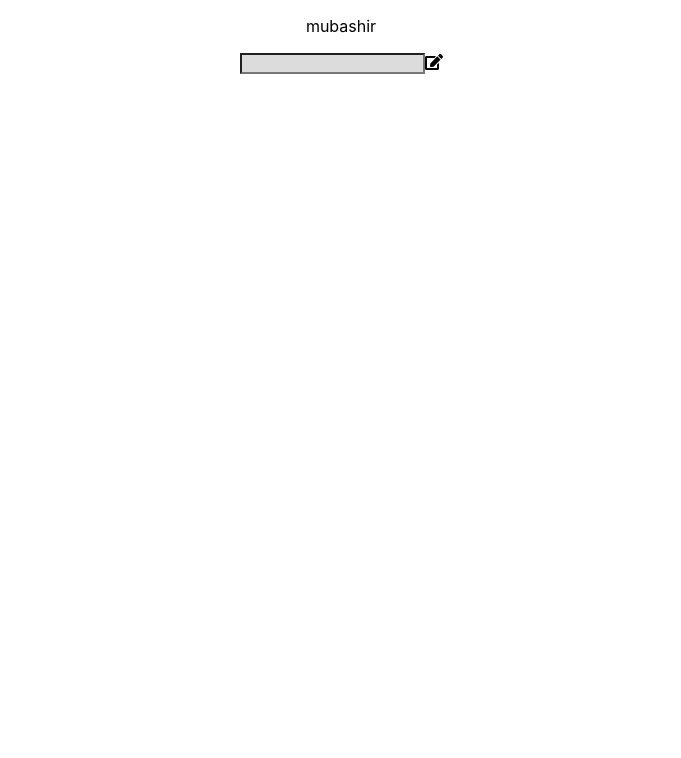
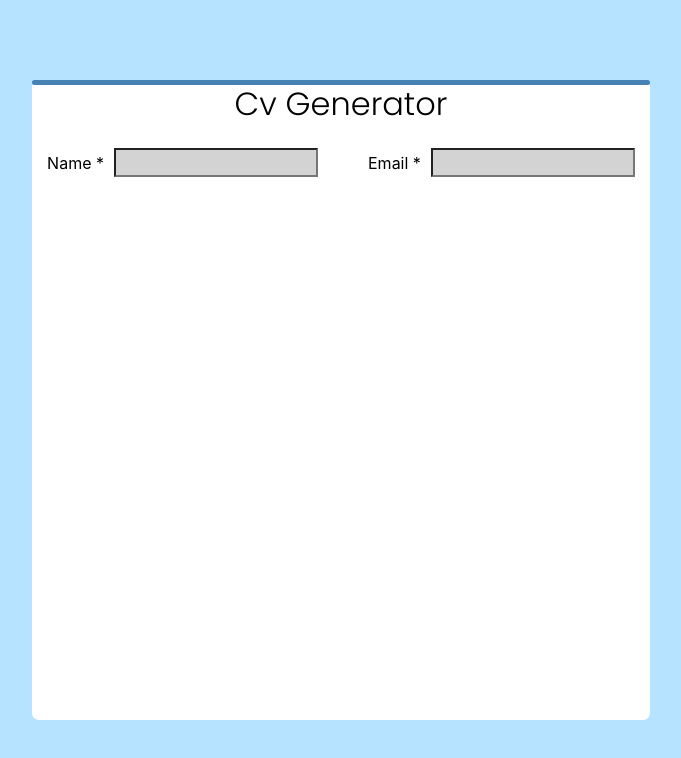
Before and after one commit to MubashirWaheed/CV-Appliaction, a React (Create React App) app: page / in a window 1280 px wide. Shown: the top 758 px of the page, without its empty margins (299-980 px from the left). Built offline with nearby package versions, Linux system fonts and the light colour scheme.

Commit message:
restructured the project

```diff
--- a/src/App.css
+++ b/src/App.css
@@ -1,38 +1,48 @@
-.App {
-  text-align: center;
+@import url("https://fonts.googleapis.com/css2?family=Poppins:wght@300;500;600&display=swap");
+* {
+  margin: 0;
+  padding: 0;
+}
+.background {
+  background-color: rgb(182, 227, 255);
+  width: 100%;
+  min-height: 100vh;
+  display: flex;
+  justify-content: center;
+  align-items: center;
+  flex-direction: column;
+}
+form {
+  width: 95%;
+  height: 80vh;
+  display: flex;
+  align-items: center;
+  justify-content: center;
+  padding: 0;
+  margin: 0;
 }
 
-.App-logo {
-  height: 40vmin;
-  pointer-events: none;
-}
-
-@media (prefers-reduced-motion: no-preference) {
-  .App-logo {
-    animation: App-logo-spin infinite 20s linear;
-  }
-}
-
-.App-header {
-  background-color: #282c34;
-  min-height: 100vh;
+.background-card {
+  background-color: white;
+  /* width: 60%; */
+  position: relative;
+  border-radius: 7px;
   display: flex;
   flex-direction: column;
   align-items: center;
-  justify-content: center;
-  font-size: calc(10px + 2vmin);
-  color: white;
+  /* width: 70%; */
+  height: 100%;
 }
-
-.App-link {
-  color: #61dafb;
+.background-card::after {
+  content: "";
+  display: block;
+  position: absolute;
+  top: 0;
+  width: 100%;
+  border-top: 5px solid steelblue;
+  border-radius: 10px;
 }
-
-@keyframes App-logo-spin {
-  from {
-    transform: rotate(0deg);
-  }
-  to {
-    transform: rotate(360deg);
-  }
+h1 {
+  font-family: "Poppins", sans-serif;
+  font-weight: 300;
 }
--- a/src/App.js
+++ b/src/App.js
@@ -1,10 +1,17 @@
 import './App.css';
 import GeneralInfo from './components/GeneralInfo';
-
 function App() {
   return (
     <div className="App">
-      <GeneralInfo title="mubashir"/>
+      {/* <GeneralInfo title="mubashir"/> */}
+      <div className="background">
+        <form typeof="submit">
+          <div className="background-card">
+            <h1>Cv Generator</h1>
+            <GeneralInfo />
+          </div>
+        </form>
+      </div>
     </div>
   );
 }
--- a/src/components/GeneralInfo.js
+++ b/src/components/GeneralInfo.js
@@ -17,13 +17,44 @@ class GeneralInfo extends Component{
 
     render(){
         return(
-            <div>
-                <p>{this.props.title}</p>
-                <input className="input-text" onChange={this.handleChange} type="text"/>
-                <FontAwesomeIcon icon={faEdit}/>
+            <div className="main">
+                <div className="row">
+                    <div className="flex name">
+                        <label htmlFor="name">Name *</label>
+                        <input type="text" name="name" id="name" required />
+                    </div>
+                    <div className="flex email ">
+                        <label htmlFor="name">Email *</label>
+                        <input type="text" name="email" id="email-input" required/>
+                    </div>
+                </div>
+
+
             </div>
+
+
+
         )
     }
 
 }
+
+
+// <div className="background">
+                // <form type="submit">
+                    // <div className="background-card">
+                        // <h1>Cv Generator</h1>
+                        {/* <div> */}
+                            {/* <label>First Name *</label><input type="text" required/>     */}
+                            {/* <label>Last Name *</label><input type="text" name="" id="" required/>                      */}
+                            {/* <label htmlFor="email">Email *</label><input className="input-text" onChange={this.handleChange} type="email" id="email"/> */}
+                            {/* <label htmlFor="">Phone *</label><input type="number" /> */}
+                        {/* </div> */}
+                        {/* <p>{this.props.title}</p> */}
+
+            //             <FontAwesomeIcon icon={faEdit}/>
+            //             <button type="submit">Submit</button>
+            //         </div>
+            //     </form>
+            // </div>
 export default GeneralInfo
--- a/src/styles/generalInfo.css
+++ b/src/styles/generalInfo.css
@@ -1,3 +1,38 @@
-.input-text {
-  background-color: gainsboro;
+@import url("https://fonts.googleapis.com/css2?family=Poppins:wght@300;500;600&display=swap");
+* {
+  margin: 0;
+  padding: 0;
 }
+.flex {
+  display: flex;
+  align-items: center;
+}
+.main {
+  width: 100%;
+  display: flex;
+  margin: 20px 0px 0px 0px;
+  padding-left: 30px;
+}
+.row {
+  display: flex;
+}
+input[type="text"],
+input[type="email"],
+input[type="number"] {
+  background-color: #d3d3d3;
+  height: 25px;
+  font-family: "poppins", sans-serif;
+  font-size: 15px;
+  width: 200px;
+  display: inline-block;
+}
+label {
+  margin-right: 10px;
+  display: inline-block;
+}
+/* .name {
+  margin: 0px 0px 0px 30px;
+} */
+.email {
+  margin: 0px 0px 0px 50px;
+}
```
Also changed, not shown: project.txt.
